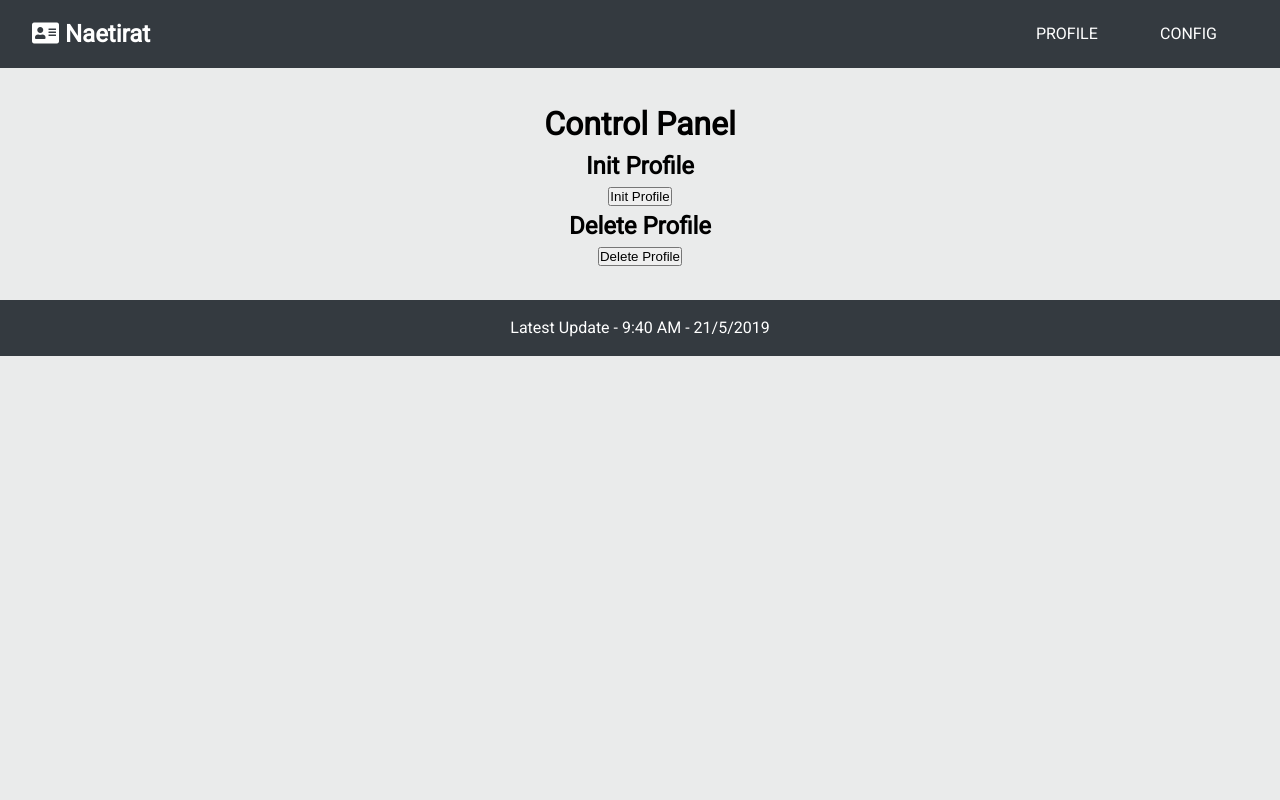
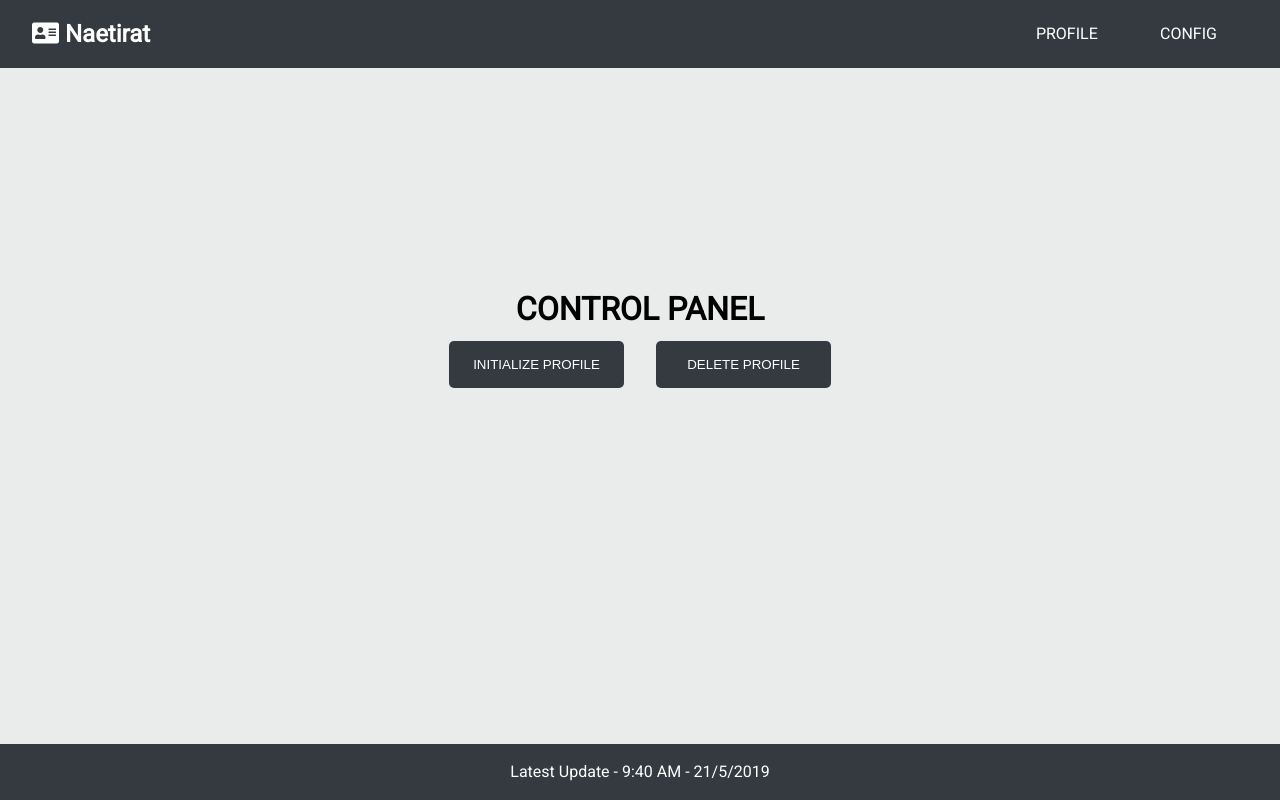
Before and after one commit to army2102/naetirat.com, a React (Create React App) app in the folder client/: page /config in a window 1280 px wide. Built offline with nearby package versions, Linux system fonts and the light colour scheme.

Commit message:
Stlying component

```diff
--- a/client/src/components/App/App.css
+++ b/client/src/components/App/App.css
@@ -9,6 +9,10 @@ body {
   font-family: 'Roboto', sans-serif;
   line-height: 1.5;
   background-color: #eaebeb;
+}
+
+main {
+  margin-bottom: 8%;
 }
 
 ul {
@@ -25,7 +29,7 @@ a:hover {
 }
 
 .section {
-  margin: 1rem 0;
+  margin: 1rem;
 }
 
 .inline {
--- a/client/src/components/Layout/Footer/Footer.css
+++ b/client/src/components/Layout/Footer/Footer.css
@@ -1,4 +1,7 @@
 footer {
+  width: 100%;
+  position: fixed;
+  bottom: 0;
   background-color: #343a40;
   padding: 1rem;
 }
--- a/client/src/components/container/ControlPanel/ControlPanel.js
+++ b/client/src/components/container/ControlPanel/ControlPanel.js
@@ -3,6 +3,10 @@ import './ControlPanel.css';
 import { isEmpty } from '../../../util/isEmpty';
 import { connect } from 'react-redux';
 import { initProfile, deleteProfile } from '../../../actions/index';
+
+import Button from '../../util/Button/Button';
+import FlashMessage from '../../util/FlashMessage/FlashMessage';
+import ContentCenter from '../../util/ContentCenter/ContentCenter';
 
 class ControlPanel extends React.Component {
   onInitProfile = () => {
@@ -14,25 +18,34 @@ class ControlPanel extends React.Component {
   };
 
   render() {
-    let message = null;
+    let feedbackMessage = null;
     if (!isEmpty(this.props.errorMessage)) {
-      message = this.props.errorMessage.data;
+      feedbackMessage = (
+        <FlashMessage
+          className="feedback-message"
+          error
+          message={this.props.errorMessage.data}
+        />
+      );
     } else if (this.props.profile.hasOwnProperty('message')) {
-      message = this.props.profile.message;
+      feedbackMessage = (
+        <FlashMessage
+          className="feedback-message"
+          message={this.props.profile.message}
+        />
+      );
     }
 
     return (
       <main className="control-panel">
-        <h1>Control Panel</h1>
-        <div>{message}</div>
-        <div>
-          <h2>Init Profile</h2>
-          <button onClick={this.onInitProfile}>Init Profile</button>
-        </div>
-        <div>
-          <h2>Delete Profile</h2>
-          <button onClick={this.onDeleteProfile}>Delete Profile</button>
-        </div>
+        <ContentCenter>
+          <h1>CONTROL PANEL</h1>
+          {feedbackMessage}
+          <div className="button-wraper">
+            <Button onClick={this.onInitProfile} text="Initialize Profile" />
+            <Button onClick={this.onDeleteProfile} text="Delete Profile" />
+          </div>
+        </ContentCenter>
       </main>
     );
   }
--- a/client/src/components/container/Profile/Profile.css
+++ b/client/src/components/container/Profile/Profile.css
@@ -1,3 +1,9 @@
+.profile .error-message {
+  padding: 1rem;
+  text-align: center;
+  background-color: none;
+}
+
 /* Utility */
 .profile .card {
   background-color: #d6d7d8;
--- a/client/src/components/container/Profile/Profile.js
+++ b/client/src/components/container/Profile/Profile.js
@@ -1,10 +1,13 @@
 import React from 'react';
 import './Profile.css';
 import { connect } from 'react-redux';
-import { fetchProfile } from '../../../actions';
+import { fetchProfile, initProfile } from '../../../actions';
 import { isEmpty } from '../../../util/isEmpty';
 
 import Spinner from '../../util/Spinner/Spinner';
+import Button from '../../util/Button/Button';
+import FlashMessage from '../../util/FlashMessage/FlashMessage';
+import ContentCenter from '../../util/ContentCenter/ContentCenter';
 import ProfileInfo from './ProfileInfo/ProfileInfo';
 import AboutMe from './AboutMe/AboutMe';
 import Educations from './Educations/Educations';
@@ -19,6 +22,11 @@ class Profile extends React.Component {
     this.props.fetchProfile();
   }
 
+  onInitProfile = () => {
+    this.props.initProfile();
+    this.props.fetchProfile();
+  };
+
   render() {
     let contents = (
       <main>
@@ -29,7 +37,12 @@ class Profile extends React.Component {
     if (!isEmpty(this.props.errorMessage)) {
       contents = (
         <main className="profile">
-          <div className="error-message">{this.props.errorMessage.data}</div>
+          <ContentCenter>
+            <div className="error-message">
+              <FlashMessage error message={this.props.errorMessage.data} />
+              <Button onClick={this.onInitProfile} text="Initialize Profile" />
+            </div>
+          </ContentCenter>
         </main>
       );
     } else {
@@ -56,5 +69,5 @@ const mapStateToProps = ({ profile, errorMessage }) => {
 
 export default connect(
   mapStateToProps,
-  { fetchProfile }
+  { fetchProfile, initProfile }
 )(Profile);
--- /dev/null
+++ b/client/src/components/util/Button/Button.css
@@ -0,0 +1,15 @@
+.btn {
+  margin: 0.5rem 1rem;
+  padding: 1rem 0.5rem;
+  width: 175px;
+  border-radius: 5px;
+  border: none;
+  background-color: #343a40;
+  color: #fff;
+  text-transform: uppercase;
+  cursor: pointer;
+}
+
+.btn:hover {
+  background-color: #484d53;
+}
--- /dev/null
+++ b/client/src/components/util/Button/Button.js
@@ -0,0 +1,12 @@
+import React from 'react';
+import './Button.css'
+
+const Button = ({ text, onClick }) => {
+  return (
+    <button className="btn" onClick={onClick}>
+      {text}
+    </button>
+  );
+};
+
+export default Button;
--- /dev/null
+++ b/client/src/components/util/ContentCenter/ContentCenter.css
@@ -0,0 +1,8 @@
+.content-center {
+  display: flex;
+  height: 60vh;
+  flex-direction: column;
+  justify-content: center;
+  align-content: center;
+  text-align: center;
+}
--- /dev/null
+++ b/client/src/components/util/ContentCenter/ContentCenter.js
@@ -0,0 +1,8 @@
+import React from 'react';
+import './ContentCenter.css'
+
+const ContentCenter = ({ children }) => {
+  return <div className="content-center">{children}</div>;
+};
+
+export default ContentCenter;
--- /dev/null
+++ b/client/src/components/util/FlashMessage/FlashMessage.css
@@ -0,0 +1,18 @@
+.flash-message {
+  width: 400px;
+  text-align: center;
+  margin: 1rem auto;
+  padding: 1rem;
+  border-radius: 5px;
+  background-color: #90ee90;
+}
+
+.error {
+  background-color: palevioletred;
+}
+
+@media (max-width: 500px) {
+  .flash-message {
+    width: 250px;
+  }
+}
--- /dev/null
+++ b/client/src/components/util/FlashMessage/FlashMessage.js
@@ -0,0 +1,12 @@
+import React from 'react';
+import './FlashMessage.css';
+
+const FlashMessage = ({ message, error }) => {
+  return (
+    <div className={error ? 'flash-message error' : 'flash-message'}>
+      {message}
+    </div>
+  );
+};
+
+export default FlashMessage;
```
Also changed, not shown: client/src/components/container/ControlPanel/ControlPanel.css (line endings or trailing spaces).
